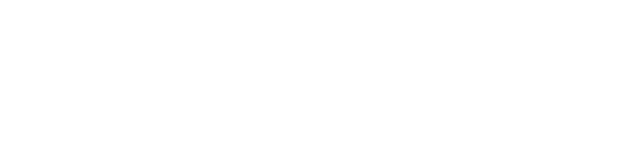
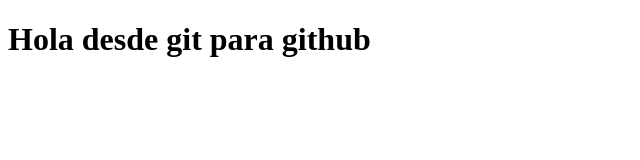
Before and after one commit to JosukeH/Flexbox, a plain HTML site: page index.html in a window 1280 px wide. Shown: the whole page, without its empty margins (0-640 px from the left). Drawn offline with Linux system fonts and the light colour scheme.

Commit message:
Se agrego h1

```diff
--- a/index.html
+++ b/index.html
@@ -8,6 +8,6 @@
     <title>Document</title>
 </head>
 <body>
-
+    <h1>Hola desde git para github</h1>
 </body>
 </html>
```
Also changed, not shown: 1 other file.
